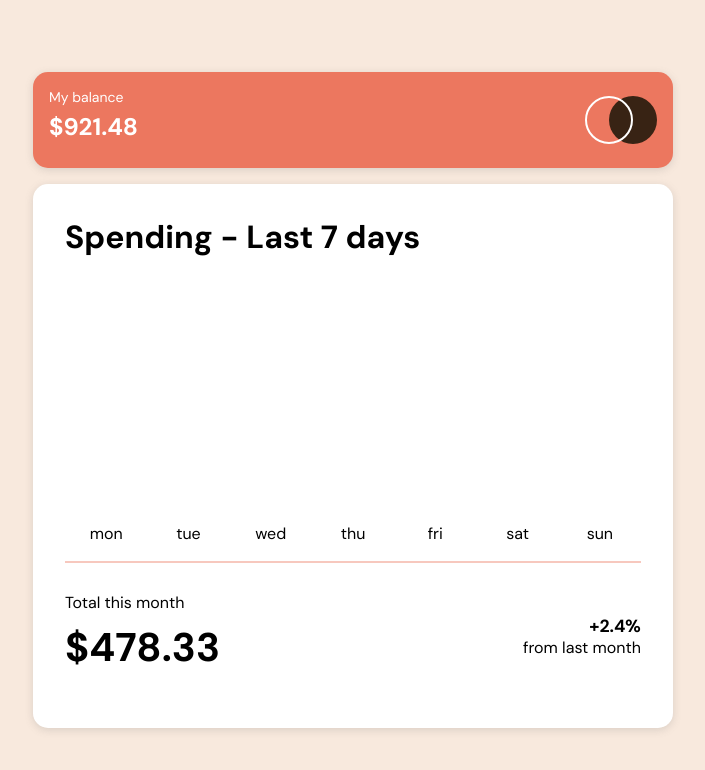
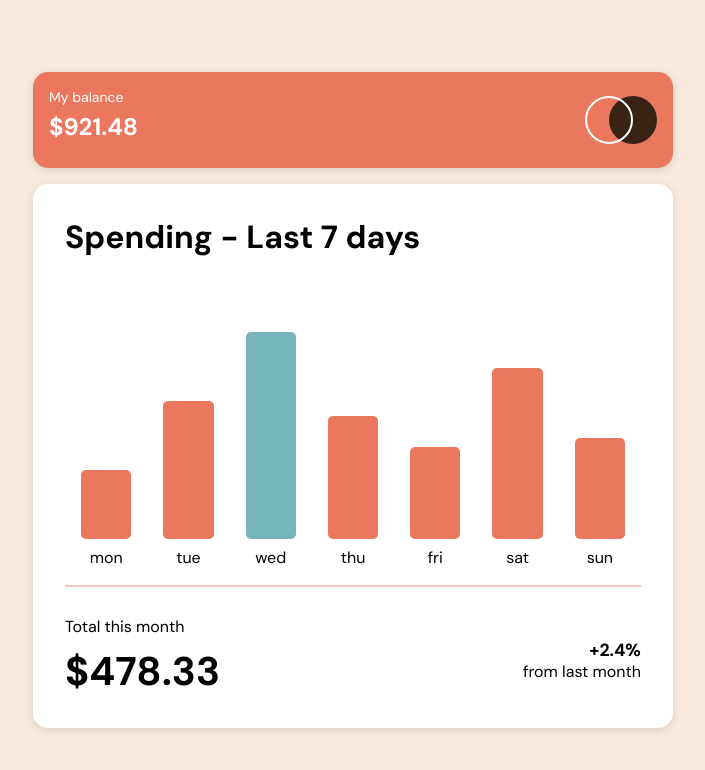
Before and after one commit to abdellahelaajjouri/Expences-Chart, a React (Create React App) app in the folder mon-app/: page / in a window 1280 px wide. Shown: the top 770 px of the page, without its empty margins (287-992 px from the left). Built offline with nearby package versions, Linux system fonts and the light colour scheme.

Commit message:
Updating Expenses Chart component
making a static css style implementation without any dynamic values from Jsondata

```diff
--- a/mon-app/src/components/ExpensesChart.jsx
+++ b/mon-app/src/components/ExpensesChart.jsx
@@ -1,45 +1,76 @@
 import React, { Component } from "react";
 class ExpensesChart extends Component {
-  state = {};
+  state = {
+    data: [
+      {
+        day: "mon",
+        amount: 17.45,
+      },
+      {
+        day: "tue",
+        amount: 34.91,
+      },
+      {
+        day: "wed",
+        amount: 52.36,
+      },
+      {
+        day: "thu",
+        amount: 31.07,
+      },
+      {
+        day: "fri",
+        amount: 23.39,
+      },
+      {
+        day: "sat",
+        amount: 43.28,
+      },
+      {
+        day: "sun",
+        amount: 25.48,
+      },
+    ],
+  };
   render() {
     return (
       <main className="card__body__content">
         <div className="col1">
-          <div className="bar mon"></div>
+          <div className="bar"></div>
           <p>mon</p>
         </div>
         <div className="col2">
-          <div className="bar tue">
+          <div className="bar">
             <div></div>
           </div>
           <p>tue</p>
         </div>
         <div className="col3">
-          <div className="bar wed">
+          <div className="barO">
             <div></div>
           </div>
           <p>wed</p>
         </div>
         <div className="col4">
-          <div className="bar thu">
+          <div className="bar">
             <div></div>
           </div>
           <p>thu</p>
         </div>
         <div className="col5">
-          <div className="bar fri">
+          <div className="bar">
             <div></div>
           </div>
           <p>fri</p>
         </div>
         <div className="col6">
-          <div className="bar sat">
+          <div className="bar">
             <div></div>
           </div>
           <p>sat</p>
         </div>
         <div className="col7">
-          <div className="bar sun">
+          <div className="bar">
             <div></div>
           </div>
           <p>sun</p>
--- a/mon-app/src/styles/index.css
+++ b/mon-app/src/styles/index.css
@@ -112,11 +112,11 @@ a:active {
 }
 
 .card__body__header {
-  height: 20%;
+  height: 10%;
 }
 
 .card__body__content {
-  height: 50%;
+  height: 65%;
   display: flex;
 }
 .card__body__content div {
@@ -124,6 +124,43 @@ a:active {
   align-self: flex-end;
   text-align: center;
   margin: 0.5rem;
+}
+.card__body__content div .bar {
+  background-color: var(--Soft-red);
+  border-radius: 5px;
+  -webkit-border-radius: 5px;
+  -moz-border-radius: 5px;
+  -ms-border-radius: 5px;
+  -o-border-radius: 5px;
+  margin-bottom: 0.5rem;
+}
+.col1 .bar {
+  height: calc(395px * calc(17.45 / 100));
+}
+.col2 .bar {
+  height: calc(395px * calc(34.91 / 100));
+}
+.col3 .barO {
+  border-radius: 5px;
+  -webkit-border-radius: 5px;
+  -moz-border-radius: 5px;
+  -ms-border-radius: 5px;
+  -o-border-radius: 5px;
+  margin-bottom: 0.5rem;
+  height: calc(395px * calc(52.36 / 100));
+  background-color: var(--Cyan);
+}
+.col4 .bar {
+  height: calc(395px * calc(31.07 / 100));
+}
+.col5 .bar {
+  height: calc(395px * calc(23.39 / 100));
+}
+.col6 .bar {
+  height: calc(395px * calc(43.28 / 100));
+}
+.col7 .bar {
+  height: calc(395px * calc(25.48 / 100));
 }
 
 hr {
@@ -168,4 +205,8 @@ hr {
   .footer__content__title {
     font-size: 1.5rem;
   }
+  .card__body__content div,
+  .card__body__content div .bar {
+    margin: 0.2rem;
+  }
 }
```
